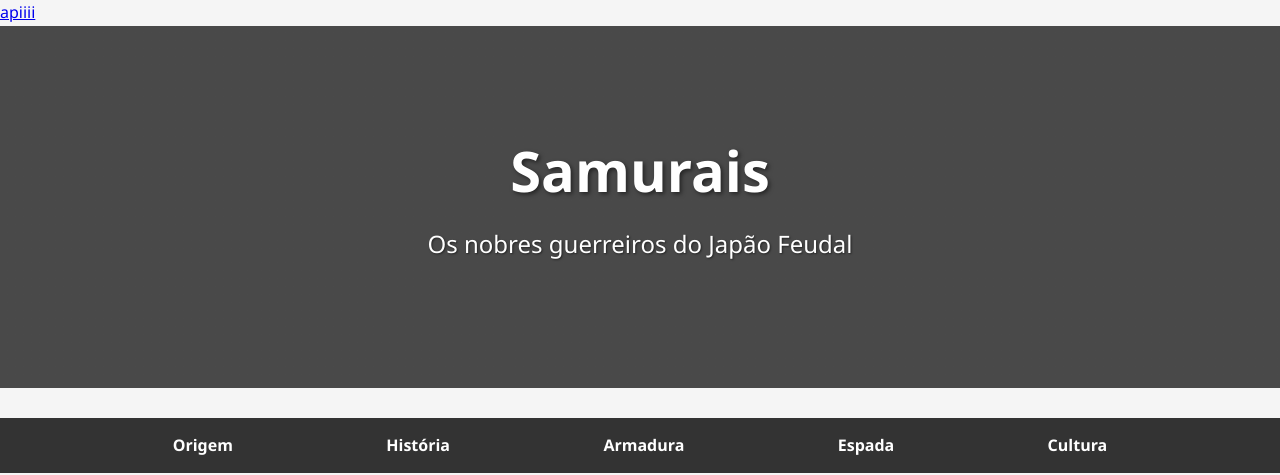
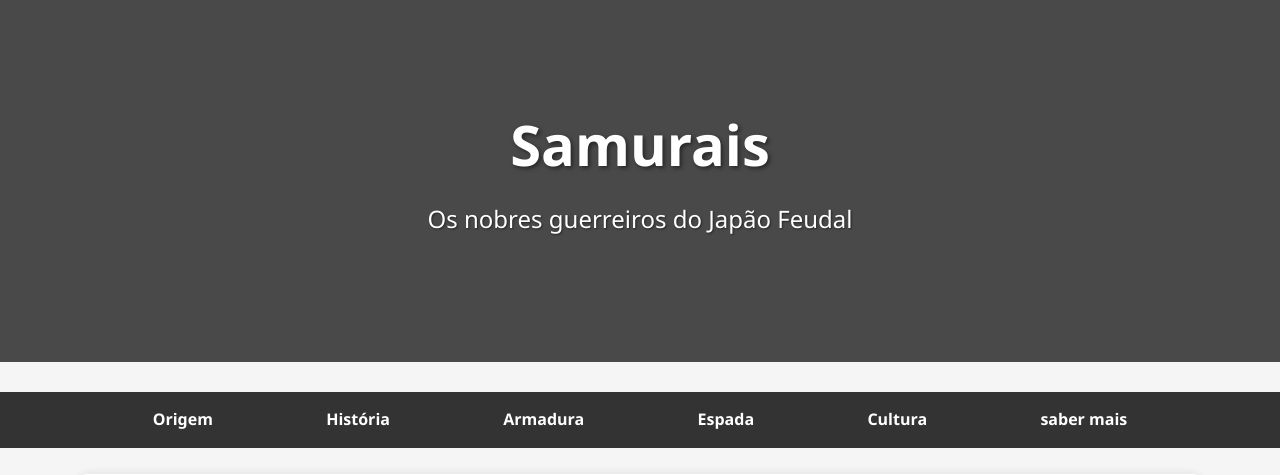
Before and after one commit to rhyan2105/jap-o-trabalho, a plain HTML site: page index.html in a window 1280 px wide. Shown: the top 475 px of the page. Drawn offline with Linux system fonts and the light colour scheme.

Commit message:
terminei o readme

```diff
--- a/index.html
+++ b/index.html
@@ -8,7 +8,6 @@
     <link rel="stylesheet" href="https://cdnjs.cloudflare.com/ajax/libs/font-awesome/6.0.0-beta3/css/all.min.css">
 </head>
 <body>
-    <a href="./api/index.html">apiiii</a>
     <header>
         <div class="container">
             <h1>Samurais</h1>
@@ -24,6 +23,7 @@
                 <li><a href="#armadura">Armadura</a></li>
                 <li><a href="#espada">Espada</a></li>
                 <li><a href="#cultura">Cultura</a></li>
+                <li> <a href="./api/index.html">saber mais</a></li>
             </ul>
         </div>
     </nav>
```
